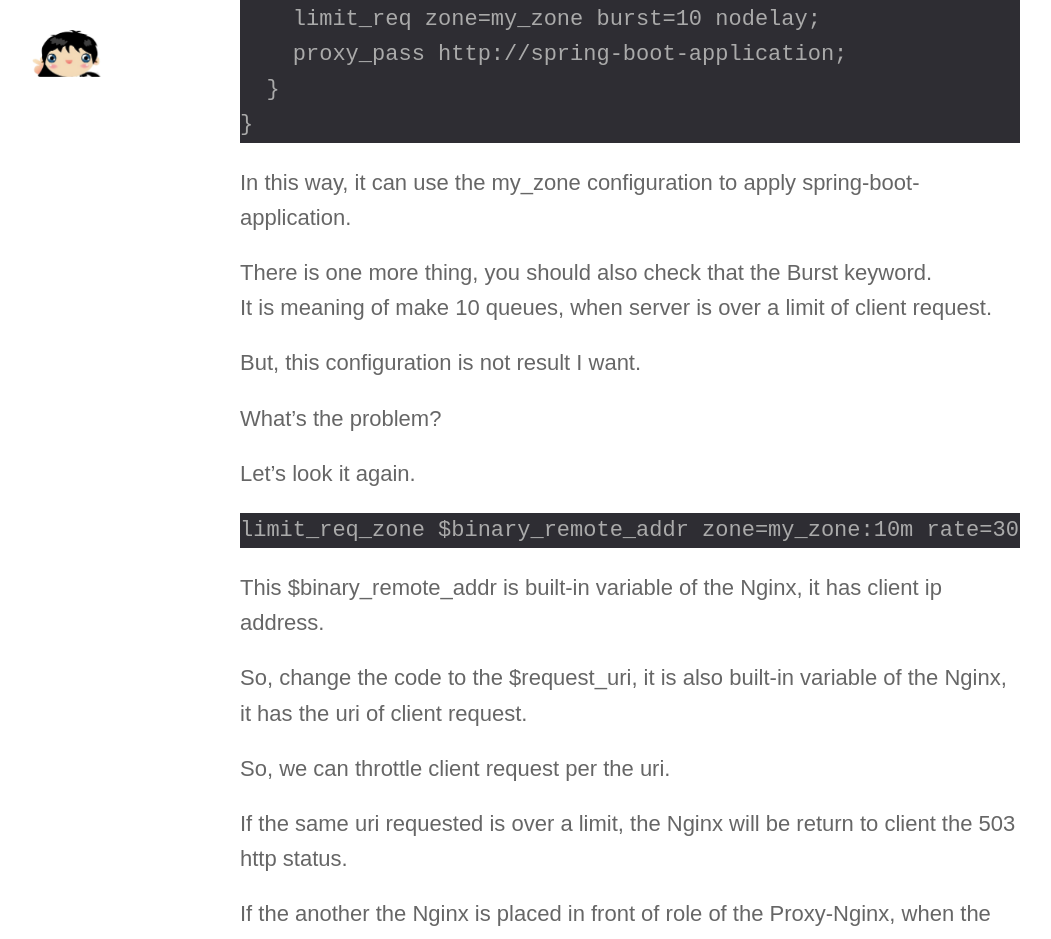
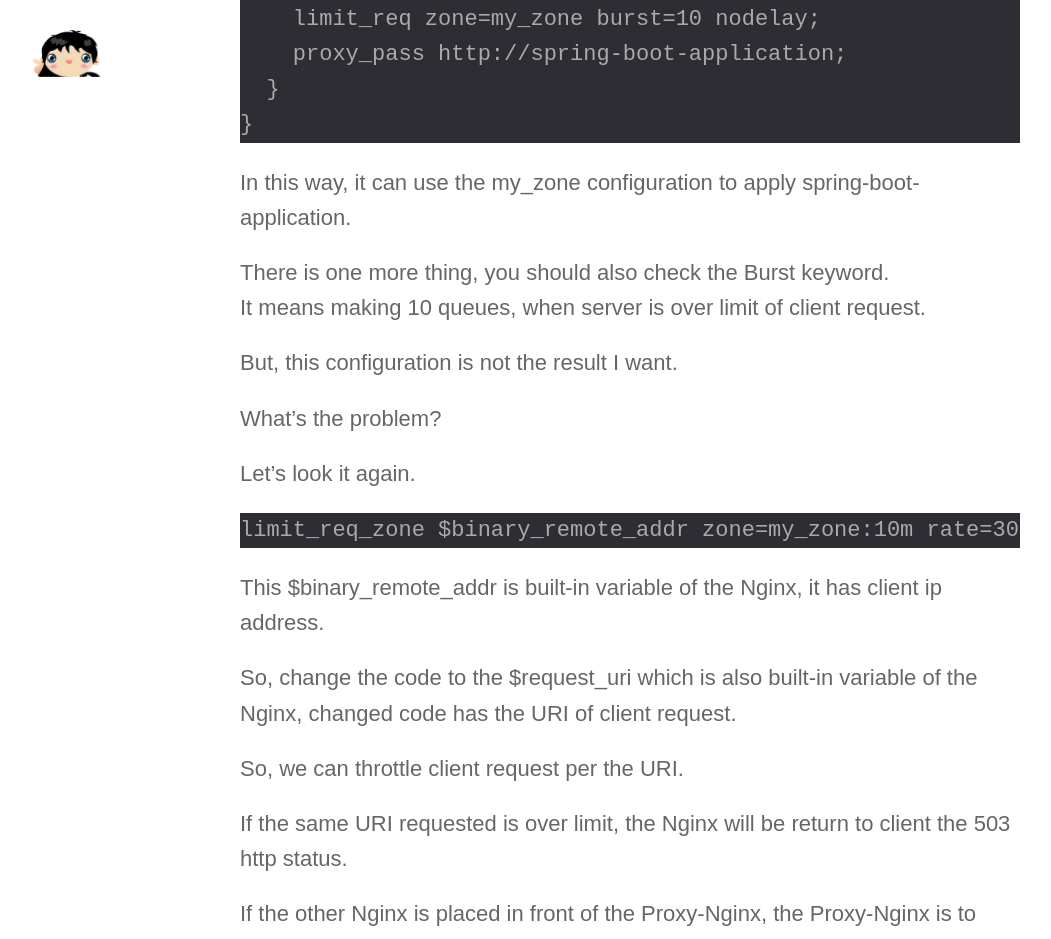
Before and after one commit to LeeKyoungIl/leekyoungil.github.io, a Jekyll site: the page built from _posts/blog/2019-01-03-How-to-throttle-the-TPS-on-Nginx.markdown, in a window 1280 px wide and 1400 px high, scrolled down 1093 px. Shown: the top 939 px of the window, without its empty margins (10-1061 px from the left). Built offline with Jekyll 4.4.1, drawn with Linux system fonts in a browser that asks for light colours; nearby versions of some CDN libraries; comment, search, counter and statistics services are not loaded; some of the changed text lies outside the part shown.

Commit message:
new blog posted

```diff
--- a/_posts/blog/2019-01-03-How-to-throttle-the-TPS-on-Nginx.markdown
+++ b/_posts/blog/2019-01-03-How-to-throttle-the-TPS-on-Nginx.markdown
@@ -39,10 +39,10 @@ server {
 
 In this way, it can use the my_zone configuration to apply spring-boot-application.
 
-There is one more thing, you should also check that the Burst keyword.<br>
-It is meaning of make 10 queues, when server is over a limit of client request.
+There is one more thing, you should also check the Burst keyword.<br>
+It means making 10 queues, when server is over limit of client request.
 
-But, this configuration is not result I want.
+But, this configuration is not the result I want.
 
 What's the problem?
 
@@ -54,15 +54,16 @@ limit_req_zone $binary_remote_addr zone=my_zone:10m rate=30r/s;
 
 This $binary_remote_addr is built-in variable of the Nginx, it has client ip address.
 
-So, change the code to the $request_uri, it is also built-in variable of the Nginx, it has the uri of client request.
+So, change the code to the $request_uri which is also built-in variable of the Nginx, changed code has the URI of client request.
 
-So, we can throttle client request per the uri.
+So, we can throttle client request per the URI.
 
-If the same uri requested is over a limit, the Nginx will be return to client the 503 http status.
+If the same URI requested is over limit, the Nginx will be return to client the 503 http status.
 
-If the another the Nginx is placed in front of role of the Proxy-Nginx, when the Proxy-Nginx is to return the 503 status, the request of client redirect to another the Proxy_Nginx by front the Nginx.
+If the other Nginx is placed in front of the Proxy-Nginx, the Proxy-Nginx is to return the 503 status.<br>
+At this time, the request of client redirect to the another Proxy_Nginx by the front Nginx.
 
-And finally, I will explain by system configuration map.
+And finally, I will explain overall by using system configuration map.
 
 ![image](https://user-images.githubusercontent.com/4101636/50675336-d5072280-1030-11e9-8179-65086f04e9ad.png){: width="100%" }
 
```
Also changed, not shown: 5 other files.
